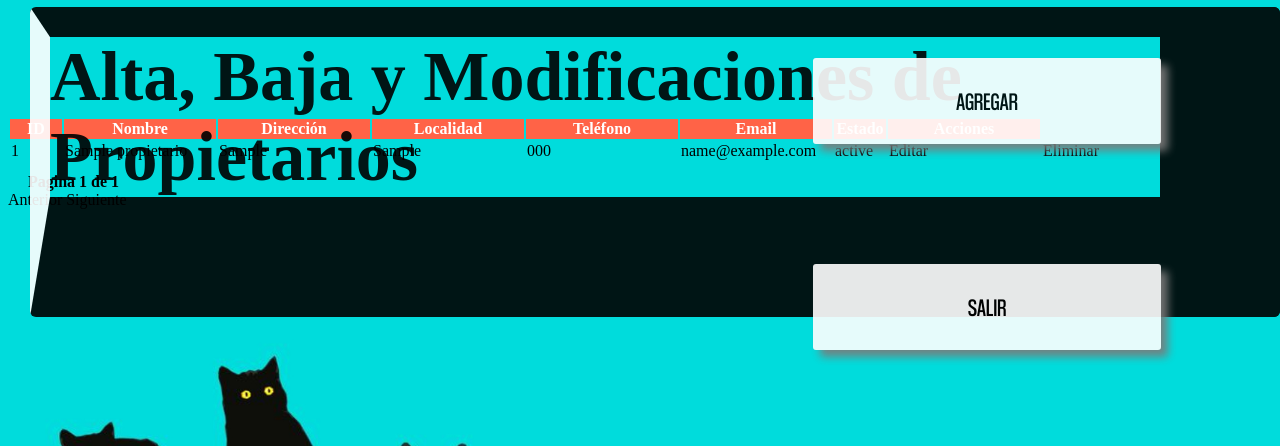
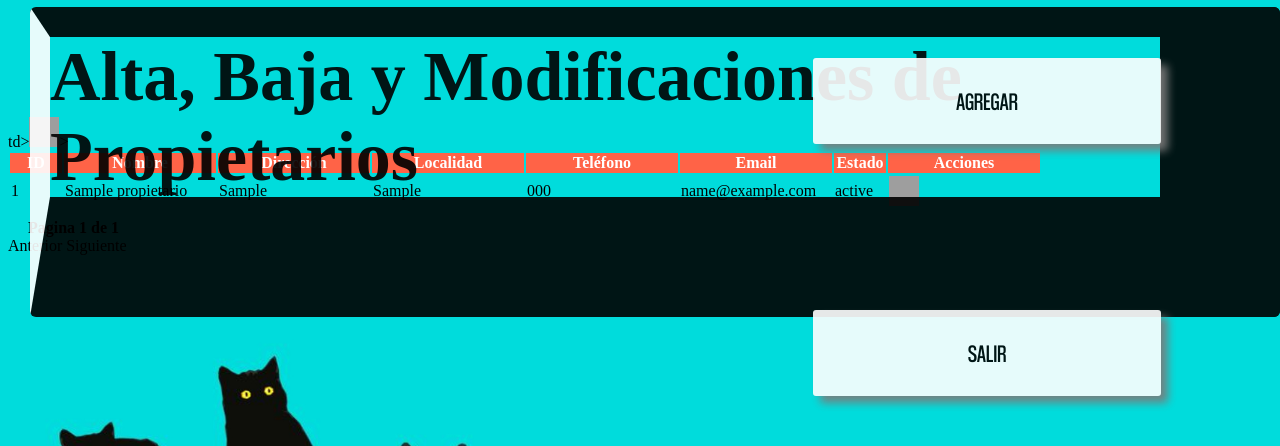
Before and after one commit to SilvinaZabinski/TP_ABML_MODULO1, a PHP site: page /pagpropietario.php in a window 1280 px wide. Shown: the top 446 px of the page. Run offline with PHP 8.4, Linux system fonts and the light colour scheme; tables that the repository leaves empty or names only in its code hold one stand-in row (values such as "Sample post"); grey boxes are pictures that could not be loaded.

Commit message:
Editar y Modificar botones

```diff
--- a/pagpropietario.php
+++ b/pagpropietario.php
@@ -86,8 +86,8 @@
                                 <td>".$fila['telefono']."</td>
                                 <td>".$fila['email']."</td>
                                 <td>".$fila['estado']."</td>
-                                <td>Editar</td>
-                                <td>Eliminar</td>
+                                td><a href='editarpropietario.php?id=".$fila['idmascota']."'><img src='https://png.pngtree.com/png-clipart/20190614/original/pngtree-vector-pencil-icon-png-image_3773618.jpg' width='30' height='30'></a></td>
+                                <td><a href='eliminarpropietario.php'><img src='https://png.pngtree.com/png-clipart/20190611/original/pngtree-recycle-bin-material-png-image_3181279.jpg' width='30' height='30'></a></td>>
                             </tr>";
 
 
```
